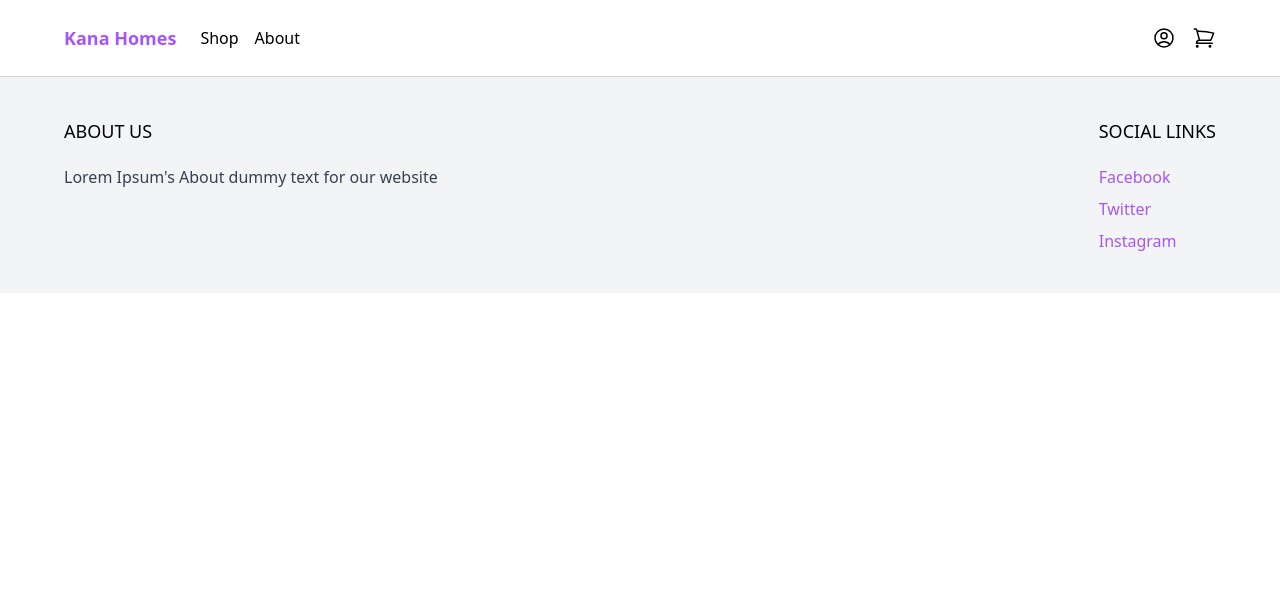
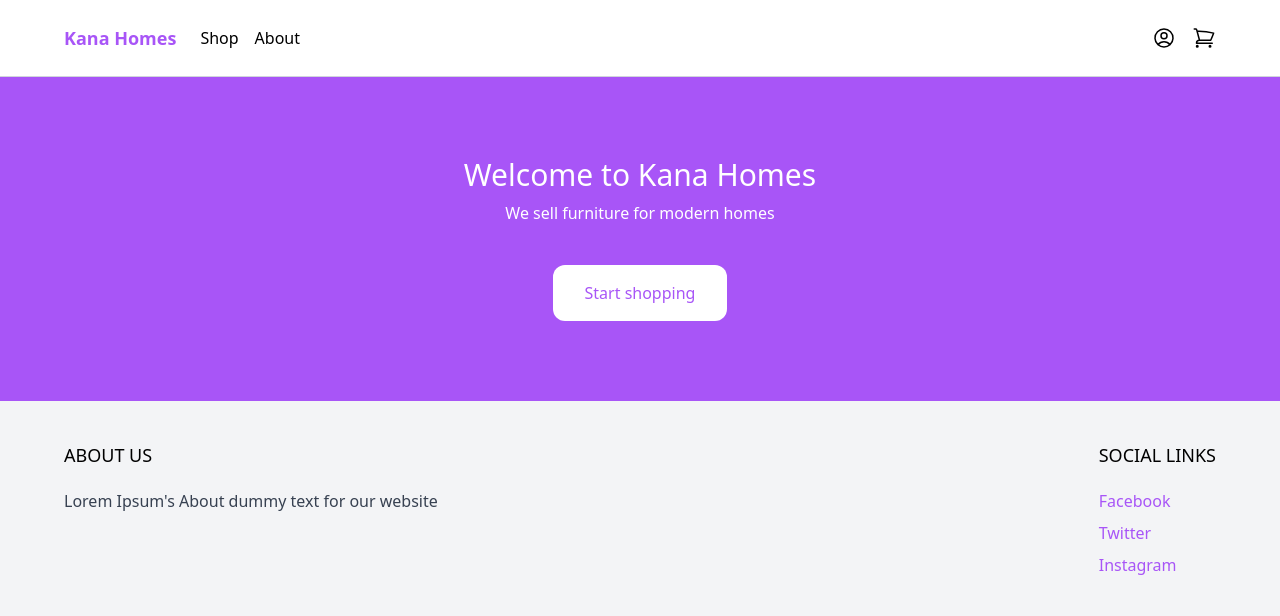
Before and after one commit to Marx-wrld/KanaHomes, a Django app: page / in a window 1280 px wide. Shown: the top 616 px of the page. Run offline with Django 4.2, Linux system fonts and the light colour scheme; some libraries are stand-ins or nearby versions.

Commit message:
Header content

```diff
--- a/Kana/core/templates/core/base.html
+++ b/Kana/core/templates/core/base.html
@@ -35,6 +35,23 @@
             </div>
         </div>
     </nav>
+
+    <main>
+        <header class="px-6 lg:py-20 bg-purple-500">
+            <div class="max-w-3xl mx-auto text-center">
+                <p class="mb-2 text-3xl lg:text-white">
+                    Welcome to Kana Homes
+                </p>
+
+                <p class="mb-10 text-white">
+                    We sell furniture for modern homes
+                </p>
+
+                <a href="#" class="inline-block px-8 py-4 rounded-xl bg-white text-purple-500 hover:bg-gray-200"> Start shopping</a>
+            </div>
+        </header>
+    </main>
+
     <footer class="bg-gray-100">
          <div class="max-w-6xl mx-auto py-10 px-6 xl:px-0 md:flex justify-between">
             <div class="footer-left mb-12 md:mb-0">
```
